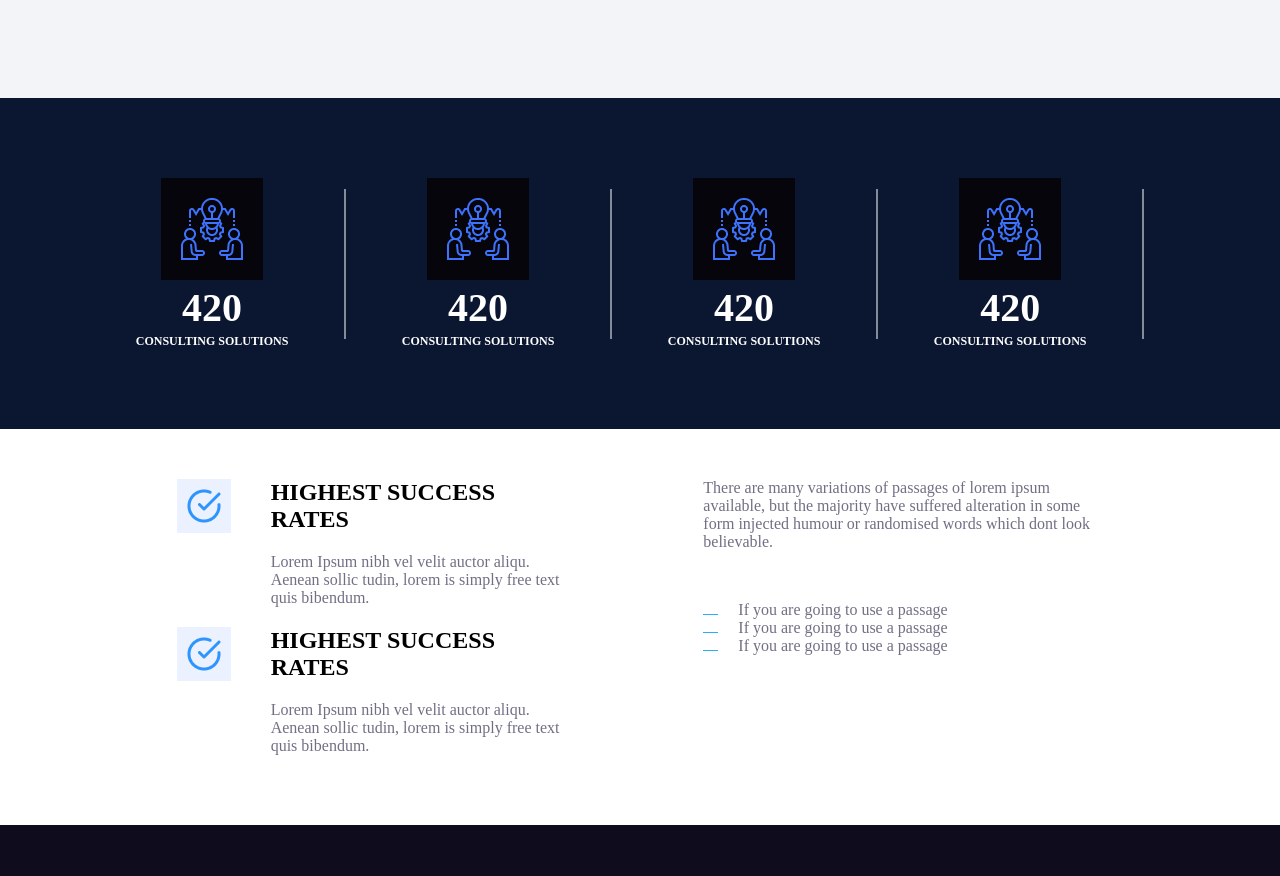
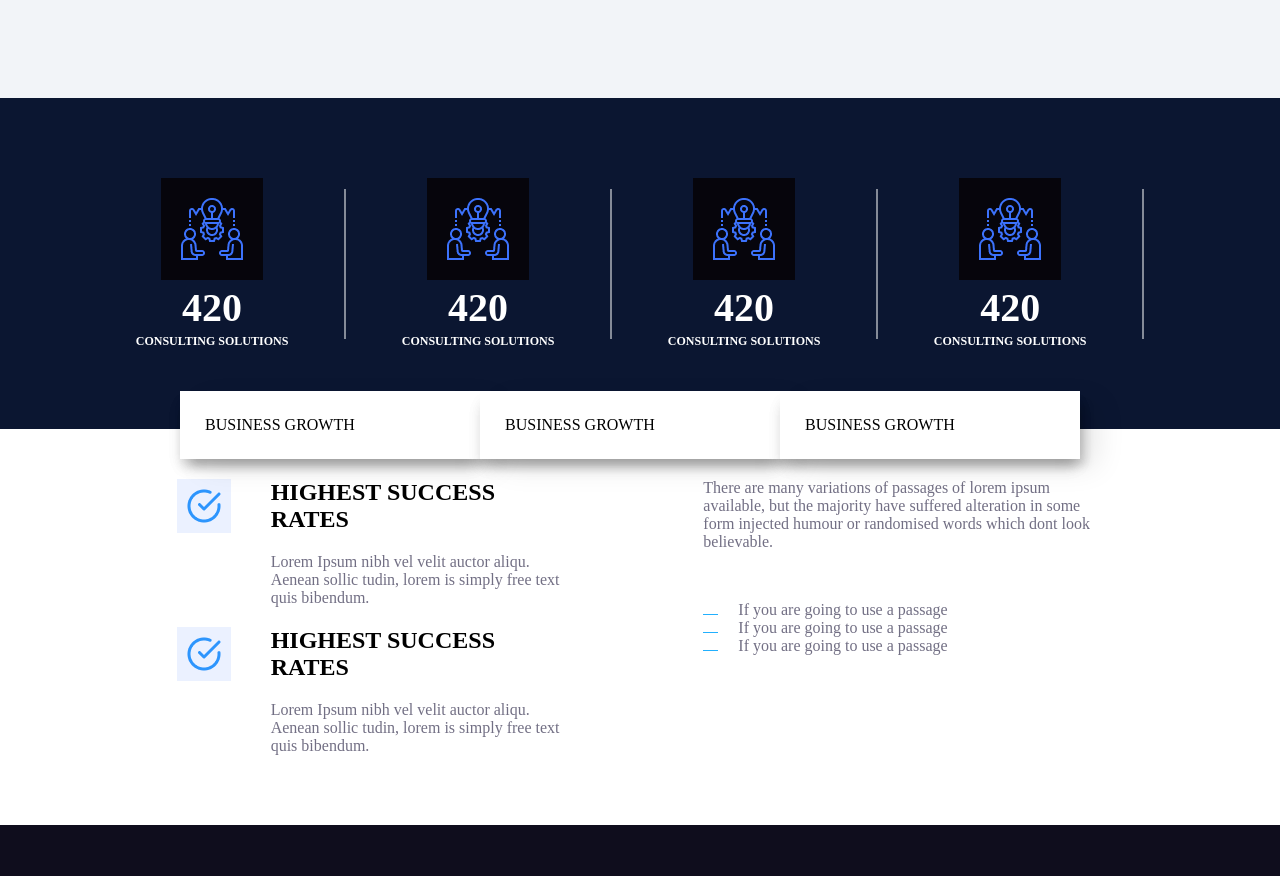
Before and after one commit to brownboy3047/fastamoni-design-test, a React (Vite) app: page / in a window 1280 px wide. Shown: the part 3829-4705 px from the top of the page. Built offline with nearby package versions, Linux system fonts and the light colour scheme.

Commit message:
Refactor some code in consulting and caseStudy folders

```diff
--- a/src/pages/landingPage/case-study/CaseStudy.css
+++ b/src/pages/landingPage/case-study/CaseStudy.css
@@ -80,7 +80,7 @@
 .case-study-card-con {
   display: flex;
   position: absolute;
-  /* border: 2px solid green; */
+
   left: 180px;
   bottom: -50px;
   box-shadow: 10px 10px 8px -3px rgba(0, 0, 0, 0.1),
--- a/src/pages/landingPage/consulting/Consulting.css
+++ b/src/pages/landingPage/consulting/Consulting.css
@@ -1,3 +1,7 @@
+.consulting-container {
+  position: relative;
+}
+
 .consulting {
   background-color: #07122dfa;
   color: #fff;
@@ -6,6 +10,29 @@
   display: flex;
   align-items: center;
   justify-content: space-evenly;
+}
+
+.consulting-growth {
+  display: flex;
+  position: absolute;
+
+  left: 180px;
+  bottom: -30px;
+  box-shadow: 10px 10px 8px -3px rgba(0, 0, 0, 0.1),
+    0px 10px 9px -3px rgba(0, 0, 0, 0.1);
+}
+
+.consulting-growth-card {
+  padding: 25px;
+  width: 300px;
+  background-color: #fff;
+
+  box-shadow: 19px 10px 30px -3px rgba(0, 0, 0, 0.1),
+    0px 10px 15px -3px rgba(0, 0, 0, 0.1), 0px 10px 15px -3px rgba(0, 0, 0, 0.1);
+}
+
+.consulting-growth-card:hover {
+  color: #3c72fc;
 }
 
 @media all and (max-width: 768px) {
@@ -18,4 +45,8 @@
   .consulting .image {
     display: none;
   }
+
+  .consulting-growth {
+    display: none;
+  }
 }
--- a/src/pages/landingPage/consulting/Consulting.jsx
+++ b/src/pages/landingPage/consulting/Consulting.jsx
@@ -5,9 +5,11 @@ import line from "../../../assets/line.png";
 
 //style
 import "./Consulting.css";
+import CaseStudyCard from "../case-study/CaseStudyCard";
 
 const Consulting = () => {
   return (
+    <div className="consulting-container">
       <div className="consulting">
         <ConsultingCard />
         <img className="image" src={line} alt="line" />
@@ -21,6 +23,21 @@ const Consulting = () => {
         <ConsultingCard />
         <img className="image" src={line} alt="line" />
       </div>
+
+      <div className="consulting-growth">
+        <CaseStudyCard className="consulting-growth-card">
+          BUSINESS GROWTH
+        </CaseStudyCard>
+
+        <CaseStudyCard className="consulting-growth-card">
+          BUSINESS GROWTH
+        </CaseStudyCard>
+
+        <CaseStudyCard className="consulting-growth-card">
+          BUSINESS GROWTH
+        </CaseStudyCard>
+      </div>
+    </div>
   );
 };
 
```
Lines whose indentation alone changed are shown as unchanged.
